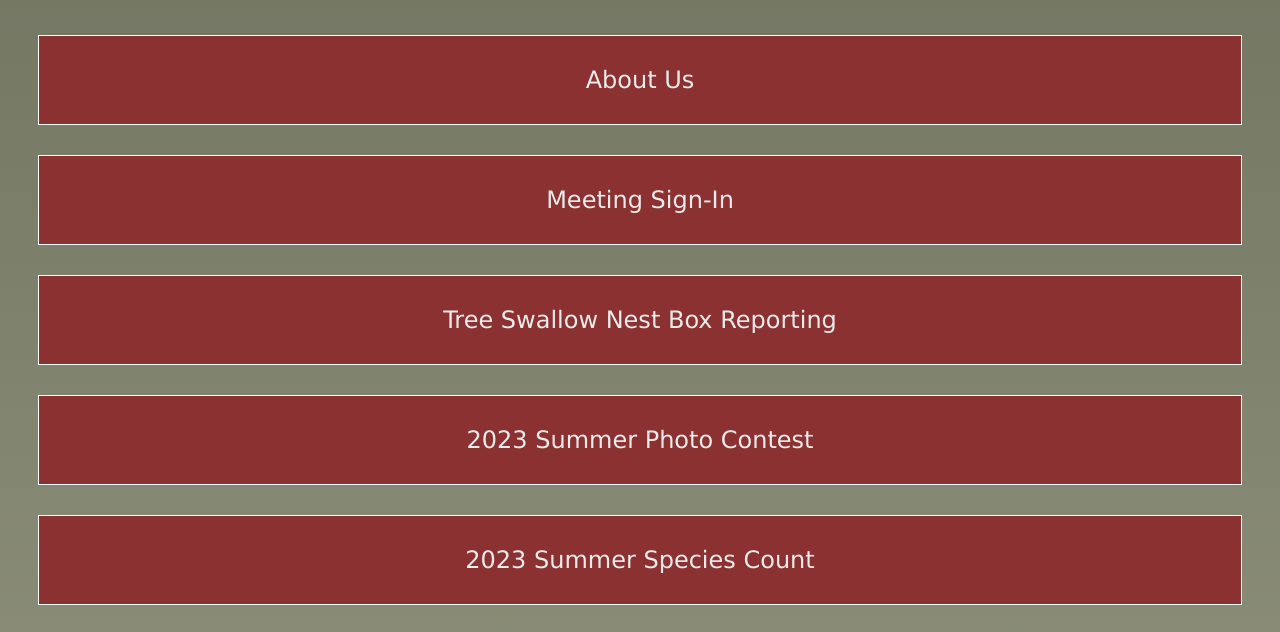
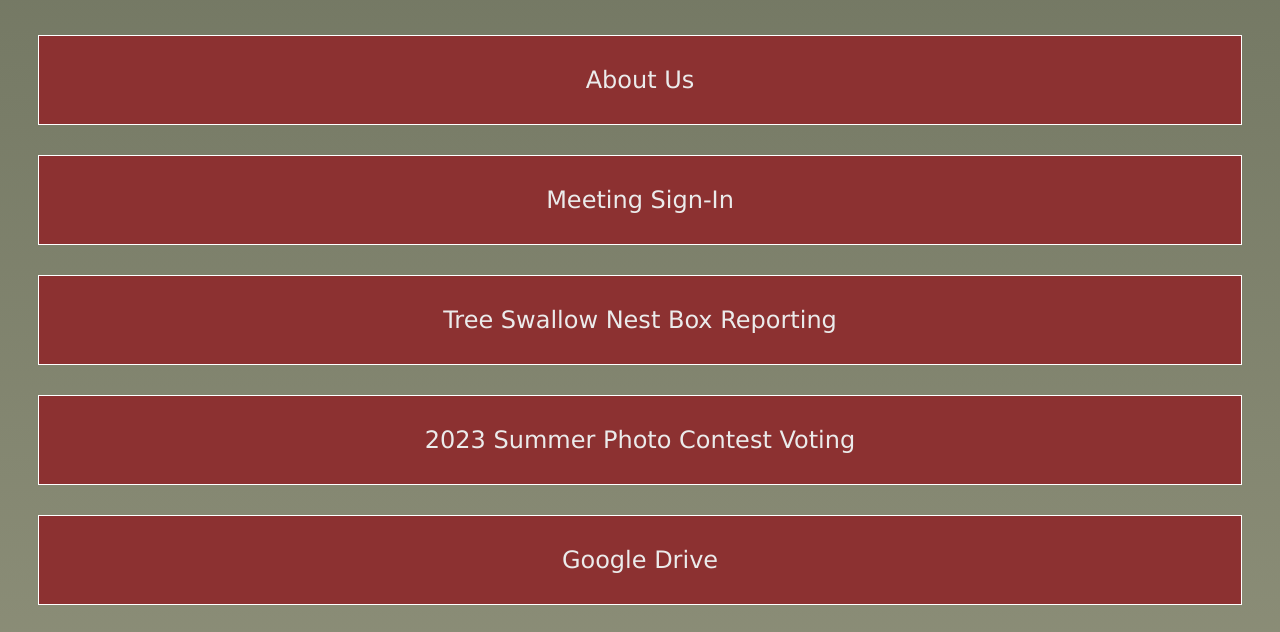
Before and after one commit to ttbauer4/ttbauer4.github.io-asum, a plain HTML site: page index.html in a window 1280 px wide. Shown: the part 303-935 px from the top of the page. Drawn offline with Linux system fonts and the light colour scheme.

Commit message:
added link to voting form

```diff
--- a/index.html
+++ b/index.html
@@ -28,10 +28,7 @@
                 <a class="tree" href="https://drive.google.com/file/d/1VcKs0126TG4FJDN4i32pQQopmjO2Mafq/view?usp=share_link" target="_blank">Tree Swallow Nest Box Reporting</a>
             </div>
             <div>
-                <a class="tree" href="https://docs.google.com/forms/d/e/1FAIpQLSfbDbVo3TrDULiItN-Yx0WOl5JXgtmNw5dLIhWoePTxeg9B9w/viewform?usp=sf_link" target="_blank">2023 Summer Photo Contest</a>
-            </div>
-            <div>
-                <a class="tree" href="https://docs.google.com/spreadsheets/d/1dARE77x-ZZwQoDVeOAscnFY-neLciu0Ljz7mOZXLIeY/edit?usp=sharing" target="_blank">2023 Summer Species Count</a>
+                <a class="tree" href="https://docs.google.com/forms/d/e/1FAIpQLScl42DWHV_anLoPJSyatxxCtduUlAgvyX8Nr9Eb6_z1Sm5rtQ/viewform" target="_blank">2023 Summer Photo Contest Voting</a>
             </div>
             <div>
                 <a class="tree" href="https://drive.google.com/drive/folders/1wQwHhqkMk3UVYdFtvk7pJuETyBuTF_lI?usp=sharing" target="_blank">Google Drive</a>
```
